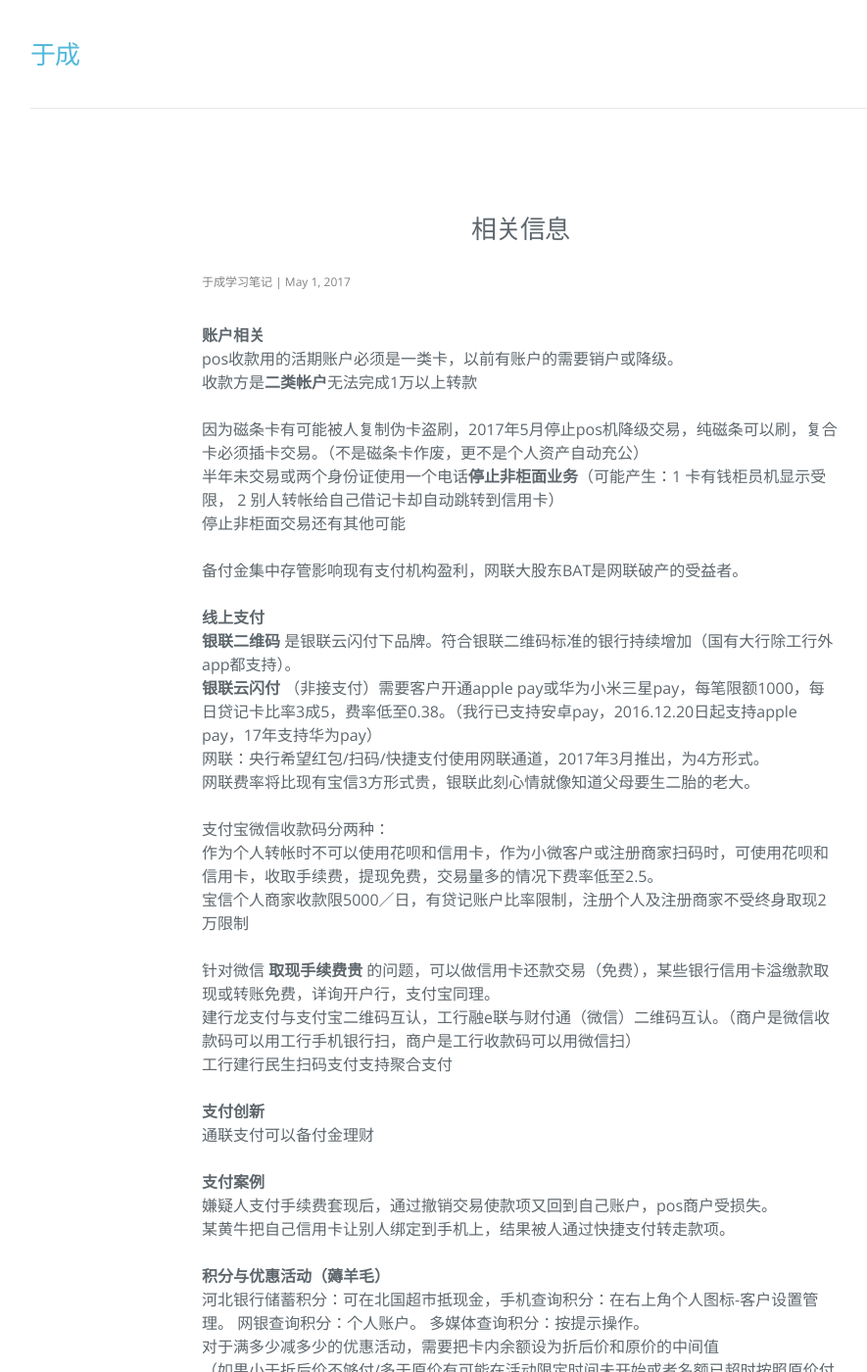
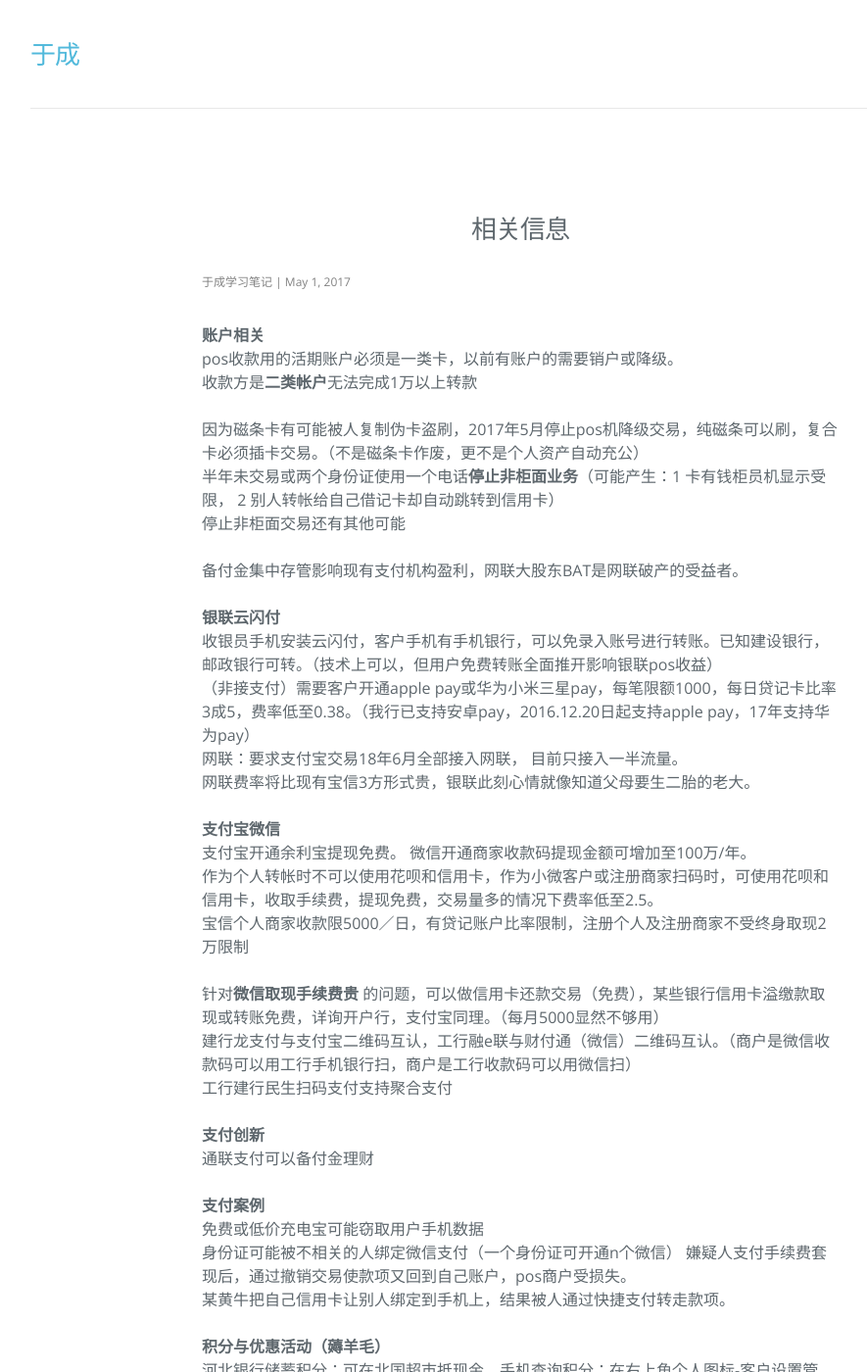
Before and after one commit to hebbank/jekyll, a Jekyll site: the page built from _posts/2017-05-01-xg.md, in a window 1280 px wide and 1400 px high. Shown: the whole window at 98% size, without its empty margins (109-994 px from the left). Built offline with Jekyll 4.4.1, drawn with Linux system fonts in a browser that asks for light colours; nearby versions of some CDN libraries.

Commit message:
Update 相关信息

```diff
--- a/_posts/2017-05-01-xg.md
+++ b/_posts/2017-05-01-xg.md
@@ -14,17 +14,18 @@ pos收款用的活期账户必须是一类卡，以前有账户的需要销户
 
 备付金集中存管影响现有支付机构盈利，网联大股东BAT是网联破产的受益者。
 
-**线上支付**
- **银联二维码** 是银联云闪付下品牌。符合银联二维码标准的银行持续增加（国有大行除工行外app都支持）。
- **银联云闪付** （非接支付）需要客户开通apple pay或华为小米三星pay，每笔限额1000，每日贷记卡比率3成5，费率低至0.38。（我行已支持安卓pay，2016.12.20日起支持apple pay，17年支持华为pay）
-网联：央行希望红包/扫码/快捷支付使用网联通道，2017年3月推出，为4方形式。
+ **银联云闪付**
+ 收银员手机安装云闪付，客户手机有手机银行，可以免录入账号进行转账。已知建设银行，邮政银行可转。（技术上可以，但用户免费转账全面推开影响银联pos收益）
+ （非接支付）需要客户开通apple pay或华为小米三星pay，每笔限额1000，每日贷记卡比率3成5，费率低至0.38。（我行已支持安卓pay，2016.12.20日起支持apple pay，17年支持华为pay）
+网联：要求支付宝交易18年6月全部接入网联， 目前只接入一半流量。
 网联费率将比现有宝信3方形式贵，银联此刻心情就像知道父母要生二胎的老大。
 
-支付宝微信收款码分两种：
+**支付宝微信**
+支付宝开通余利宝提现免费。 微信开通商家收款码提现金额可增加至100万/年。
 作为个人转帐时不可以使用花呗和信用卡，作为小微客户或注册商家扫码时，可使用花呗和信用卡，收取手续费，提现免费，交易量多的情况下费率低至2.5。
 宝信个人商家收款限5000／日，有贷记账户比率限制，注册个人及注册商家不受终身取现2万限制
 
-针对微信 **取现手续费贵** 的问题，可以做信用卡还款交易（免费），某些银行信用卡溢缴款取现或转账免费，详询开户行，支付宝同理。
+针对**微信取现手续费贵** 的问题，可以做信用卡还款交易（免费），某些银行信用卡溢缴款取现或转账免费，详询开户行，支付宝同理。（每月5000显然不够用）
 建行龙支付与支付宝二维码互认，工行融e联与财付通（微信）二维码互认。（商户是微信收款码可以用工行手机银行扫，商户是工行收款码可以用微信扫）
 工行建行民生扫码支付支持聚合支付
 
@@ -32,6 +33,8 @@ pos收款用的活期账户必须是一类卡，以前有账户的需要销户
 通联支付可以备付金理财
 
 **支付案例**
+免费或低价充电宝可能窃取用户手机数据
+身份证可能被不相关的人绑定微信支付（一个身份证可开通n个微信）
 嫌疑人支付手续费套现后，通过撤销交易使款项又回到自己账户，pos商户受损失。
 某黄牛把自己信用卡让别人绑定到手机上，结果被人通过快捷支付转走款项。
 
```
